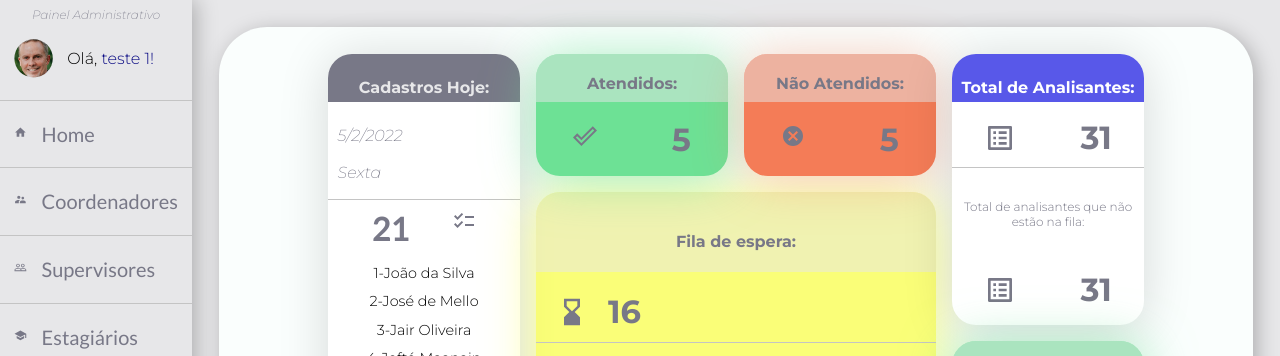
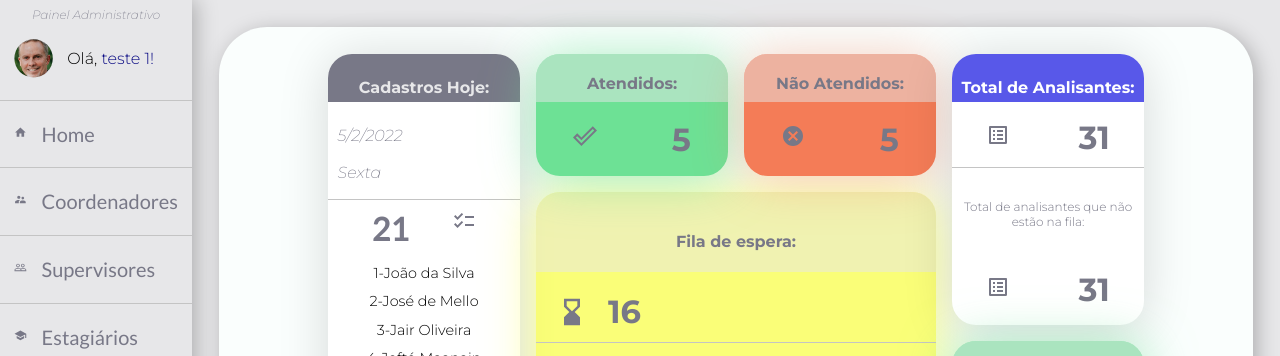
Before and after one commit to thiago-mfernandes/CepCop-React, a React (Create React App) app in the folder cepcop-react/: page /home in a window 1280 px wide. Shown: the top 356 px of the page. Built offline with nearby package versions, Linux system fonts and the light colour scheme.

Commit message:
icone IconList refatorado

```diff
--- /dev/null
+++ b/cepcop-react/src/components/UI/Cards/CardTotalAnalisantes/IconList.tsx
@@ -0,0 +1,12 @@
+import { MdListAlt } from "react-icons/md";
+import { StyledIconDefault } from "../../Icones/Styled";
+
+function IconList() {
+    return (
+        <StyledIconDefault>
+            <MdListAlt />
+        </StyledIconDefault>
+    )
+}
+
+export default IconList
--- a/cepcop-react/src/components/UI/Cards/CardTotalAnalisantes/index.tsx
+++ b/cepcop-react/src/components/UI/Cards/CardTotalAnalisantes/index.tsx
@@ -6,34 +6,21 @@ import Quantidade from "../Quantidade/Quantidade";
 import ContainerTotal from "./ContainerTotal";
 import Titulo from "./Titulo";
 import ContainerNaoRelacionados from "./ContainerNaoRelacionados";
+import IconList from "./IconList";
 
 function CardTotalAnalisants() {
     return (
         <StyledTotalAnalisantes>
             <TotalCadastros totalCadastros="Total de Analisantes:" />
             <Container>
-                <MdListAlt
-                    style={{
-                        color: "#787887",
-                        fontSize: "2rem",
-                        fontWeight: 700,
-                        padding: 0,
-                    }}
-                />
+                <IconList />
                 <Quantidade quantidade={31} />
             </Container>
             <ContainerTotal>
                 <Titulo titulo="Total de analisantes que não estão na fila:" />
             </ContainerTotal>
             <ContainerNaoRelacionados>
-                <MdListAlt
-                    style={{
-                        color: "#787887",
-                        fontSize: "2rem",
-                        fontWeight: 700,
-                        padding: 0,
-                    }}
-                />
+                <IconList />
                 <Quantidade quantidade={31} />
             </ContainerNaoRelacionados>
         </StyledTotalAnalisantes>
```
